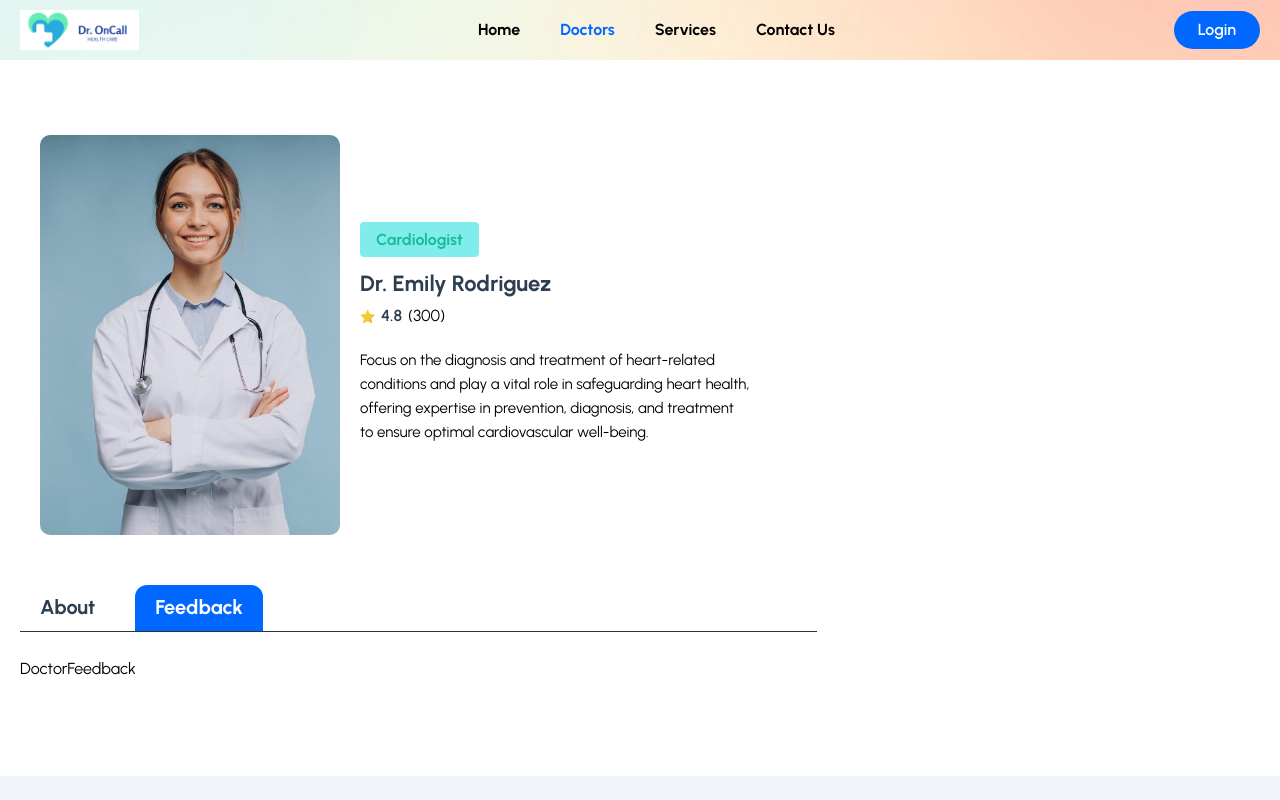
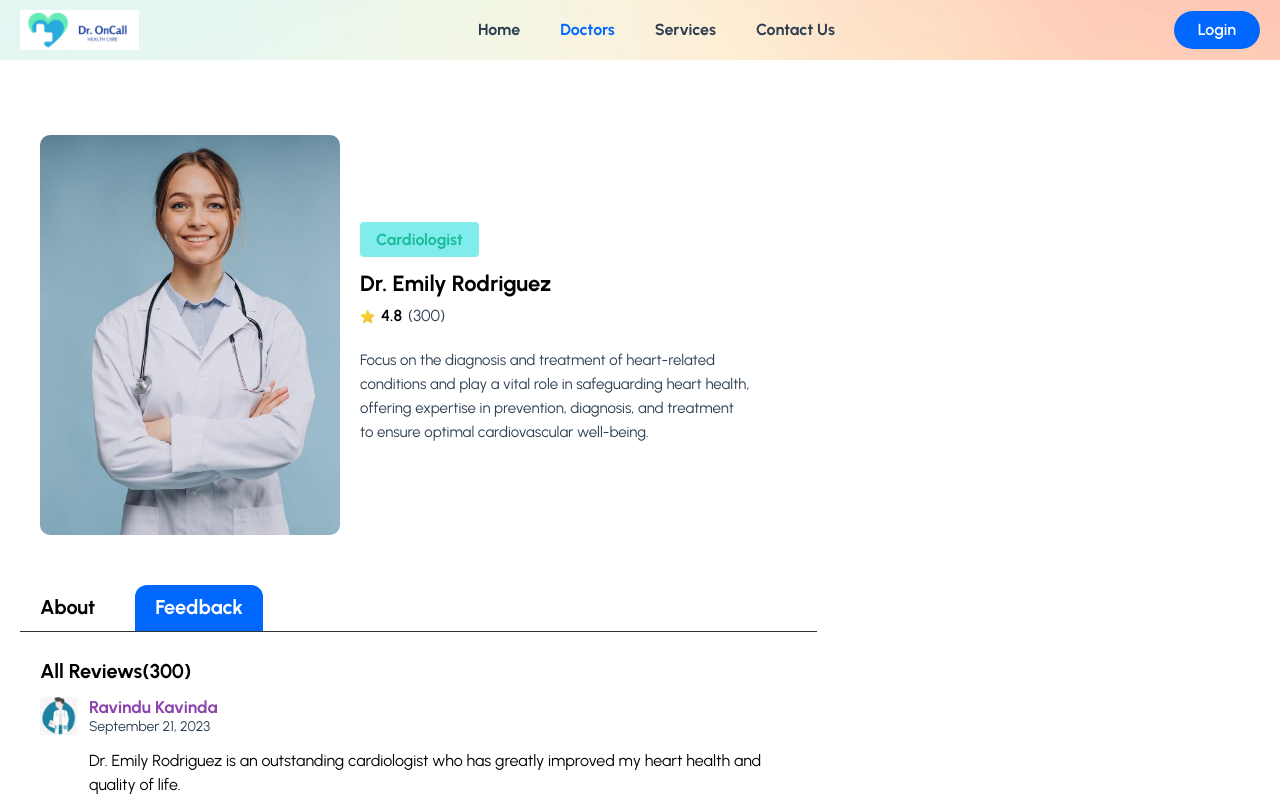
Before and after one commit to RavinduKavinda/doctor-appointment-booking, a React (Vite) app in the folder frontend/: page /doctors/1 in a window 1280 px wide. Both pictures are taken after a click on the button "Feedback". Shown: the top 800 px of the page. Built offline with nearby package versions, Linux system fonts and the light colour scheme; a web font is replaced by a local one.

Commit message:
doc review

```diff
--- a/frontend/src/pages/Doctors/DoctorDetails.jsx
+++ b/frontend/src/pages/Doctors/DoctorDetails.jsx
@@ -63,7 +63,7 @@ const DoctorDetails = () => {
             </div>
 
             {/*-----Doctor About & Feedback Details-----*/}
-            <div className="mt-[25px] m-5">
+            <div className="mt-[25px] mx-10">
               { tab === 'about' && <DoctorAbout /> }
               { tab === 'feedback' && <DoctorFeedback /> }
             </div>
--- a/frontend/src/pages/Doctors/DoctorFeedback.jsx
+++ b/frontend/src/pages/Doctors/DoctorFeedback.jsx
@@ -1,8 +1,40 @@
 import React from 'react'
+import avator from './../../assets/images/avatarIcon.png'
+import { formatDate } from '../../utils/formatDate'
 
 const DoctorFeedback = () => {
   return (
-    <div>DoctorFeedback</div>
+    <div>
+        <div className="mb-[50px]">
+            <h3 className="text-[20px] leading-7 text-headingColor font-bold flex items-center gap-2">
+                All Reviews(300)
+            </h3>
+
+            {/*-----review-----*/}
+            <div className="flex justify-between gap-10 mb-7 mt-3">
+                <div className="flex gap-3 ">
+                    <figure className='w-10 h-10 rounded-full '>
+                        <img src={avator} alt="" className='w-full'/>
+                    </figure>
+
+                    <div>
+                        <h5 className="text-[17px] leading-5 text-purpleColor font-bold">
+                            Ravindu Kavinda
+                        </h5>
+                        <p className="text-[14px] leading-5 text-textColor">
+                            {formatDate('09-21-2023')}
+                        </p>
+                        <p className="text__para mt-3 font-normal">
+                            Dr. Emily Rodriguez is an outstanding cardiologist who has
+                            greatly improved my heart health and quality of life.
+                        </p>
+                    </div>
+                </div>
+
+
+            </div>
+        </div>
+    </div>
   )
 }
 
--- a/frontend/tailwind.config.js
+++ b/frontend/tailwind.config.js
@@ -8,8 +8,8 @@ export default {
       yellowColor:"#f1c40f",
       purpleColor:"#8e44ad",
       irisBlueColor:"#1abc9c",
-      headingColor:"#2c3e50",
-      textColor:"black",
+      headingColor:"black",
+      textColor:"#2c3e50",
     },
 
     boxShadow: {
```
